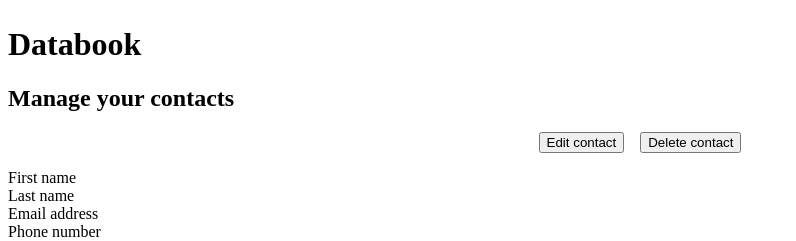
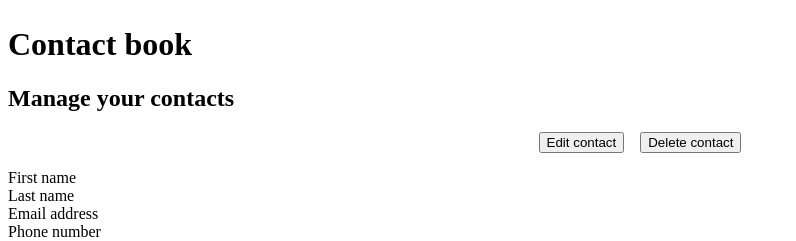
Before and after one commit to anatolethien/flask-contact-book, a Flask app: page /contact/1 in a window 1280 px wide. Shown: the part 519-760 px from the top of the page, without its empty margins (0-796 px from the left). Run offline with Flask 2, Linux system fonts and the light colour scheme; data that the repository does not hold is empty.

Commit message:
naming fix

```diff
--- a/templates/base.html
+++ b/templates/base.html
@@ -11,7 +11,7 @@
 		<header class="container hero">
 			<a href="/"><img src="{{url_for('static', filename='img/logo.png')}}" alt="Logo" class="logo"></a>
 			<hgroup>
-				<h1>Databook</h1>
+				<h1>Contact book</h1>
 				<h2>Manage your contacts</h2>
 			</hgroup>
 		</header>
@@ -26,7 +26,7 @@
 			</div>
 			<nav>
 				<a href="https://anatolethien.eu"><small>Author</small></a>
-				<a href="https://github.com/anatolethien"><small>Repository</small></a>
+				<a href="https://github.com/anatolethien/flask-contact-book"><small>Repository</small></a>
 			</nav>
 		</footer>
 	</body>
```
